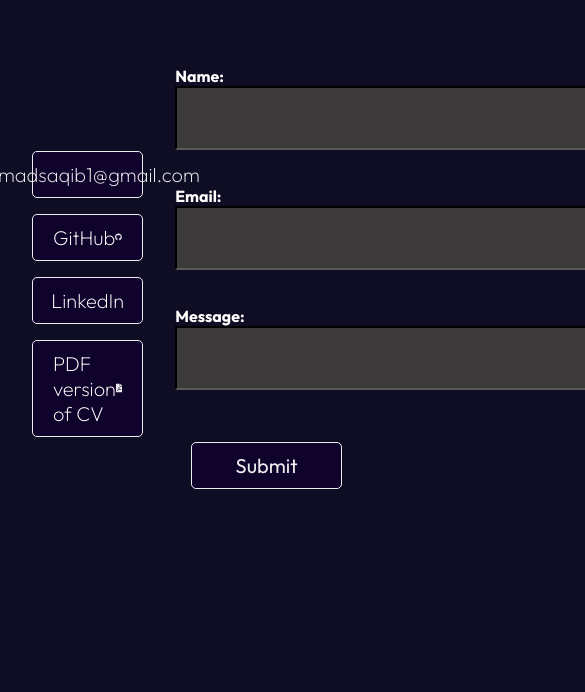
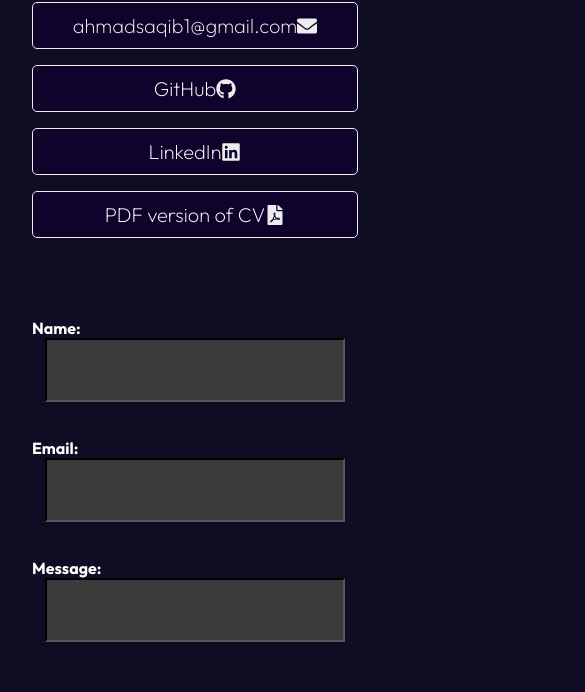
Before and after one commit to ahmadsaqib1/portfolio, a React (Vite) app: page /contact in a window 390 px wide. Shown: the part 600-1292 px from the top of the page, 585 px wide, since content can reach past the window. Before the commit the page ends 1265 px from the top, so only its background shows below. Built offline with nearby package versions, Linux system fonts and the light colour scheme.

Commit message:
added media queries to make contact component responsive

```diff
--- a/src/components/Contact.css
+++ b/src/components/Contact.css
@@ -54,3 +54,22 @@ form textarea {
   max-width: 500px;
   margin-bottom: 10px;
 }
+
+@media only screen and (max-width: 768px) {
+  .contact {
+    padding: 2rem 1rem;
+  }
+
+  .left {
+    width: 100%;
+  }
+
+  .right {
+    width: 100%;
+  }
+
+  form input,
+  form textarea {
+    max-width: 300px;
+  }
+}
--- a/src/components/Project.css
+++ b/src/components/Project.css
@@ -39,7 +39,7 @@
   padding: 0.5rem 0;
 }
 
-@media screen and (max-width: 74px) {
+@media screen and (max-width: 740px) {
   .project-container {
     max-width: 90%;
     margin: auto;
```
